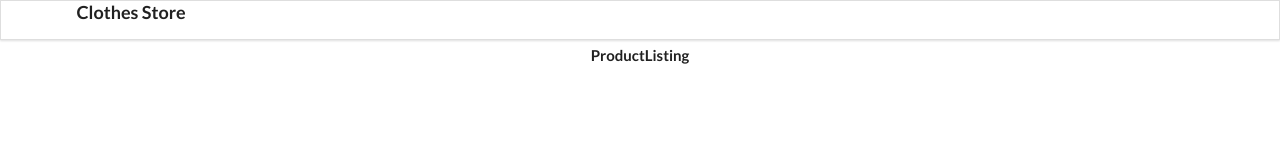
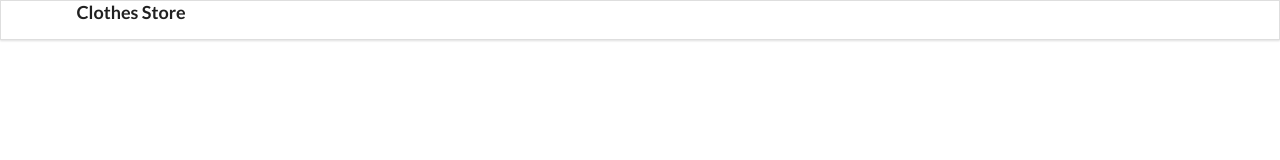
Before and after one commit to mwchben/clothe-store-redux, a React (Create React App) app: page / in a window 1280 px wide. Shown: the top 160 px of the page. Built offline with nearby package versions, Linux system fonts and the light colour scheme.

Commit message:
Routing as required (Updated)

```diff
--- a/package.json
+++ b/package.json
@@ -9,6 +9,7 @@
     "react": "^17.0.2",
     "react-dom": "^17.0.2",
     "react-redux": "^8.0.1",
+    "react-router-dom": "^6.3.0",
     "react-scripts": "4.0.3",
     "redux": "^4.2.0",
     "web-vitals": "^1.1.2"
--- a/src/App.js
+++ b/src/App.js
@@ -1,12 +1,19 @@
 import './App.css';
+import { BrowserRouter as Router, Route, Routes } from 'react-router-dom';
 import Header from './containers/header';
 import ProductListing from './containers/product-listing';
+import ProductDetails from './containers/product-details';
 
 function App() {
   return (
     <div className="App">
-        <Header/>
-        <ProductListing/>
+      <Header/>
+      <Router>
+      <Routes>
+            <Route path='/' exact component={ProductListing} />
+            <Route path='/:productId' exact component={ProductDetails} />
+      </Routes>
+      </Router>
     </div>
   );
 }
```
Also changed, not shown: src/redux/reducers/index.js (line endings or trailing spaces), 1 other file (tests, documents, lock files or other folders).
